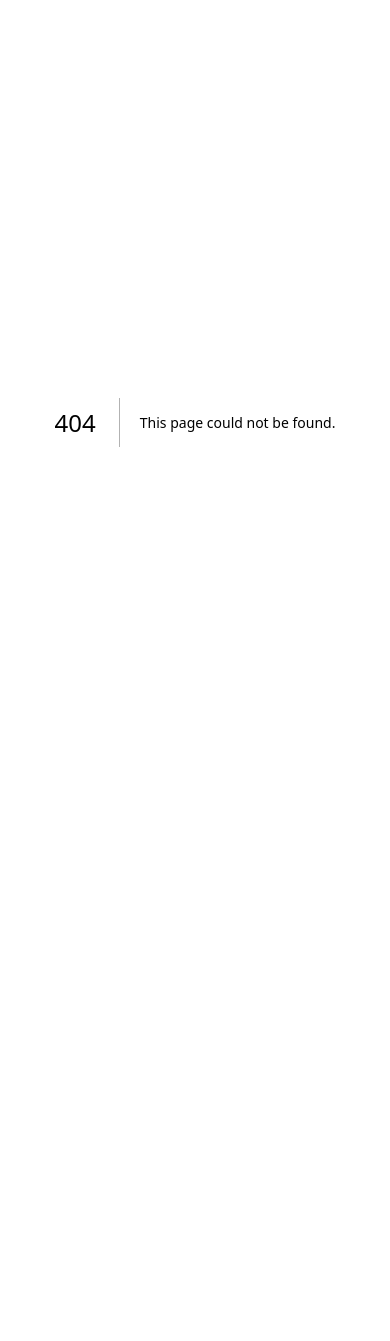
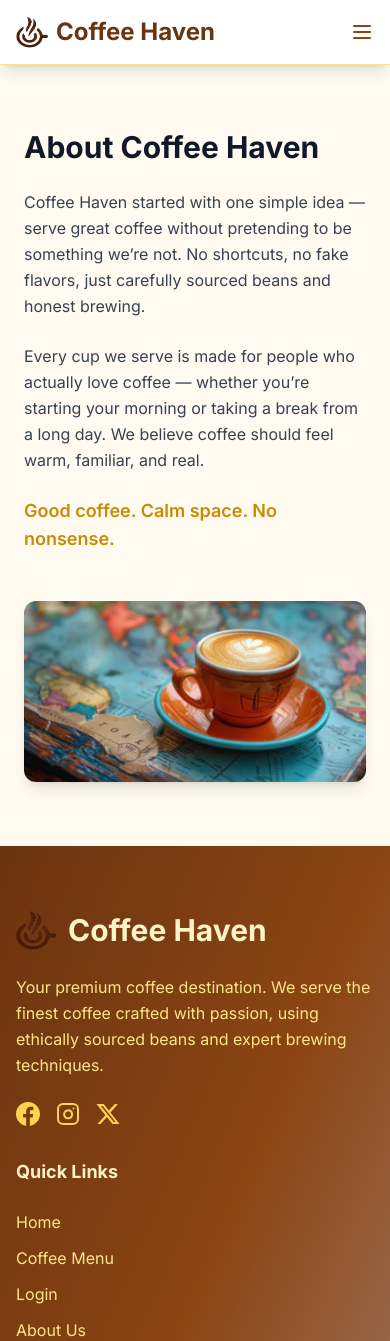
Before and after one commit to injamul007/simple-coffee-haven-website-nextjs, a Next.js app: page /about-us in a window 390 px wide. Before the commit this address had no page. Shown: the top 1341 px of the page. Before the commit the page ends 844 px from the top, so only its background shows below. Built offline with nearby package versions, Linux system fonts and the light colour scheme.

Commit message:
update and add about us section and update some css and reupdate some link name is navbar for mobile view devices

```diff
--- /dev/null
+++ b/src/app/about-us/page.jsx
@@ -0,0 +1,45 @@
+import Footer from "../../components/Footer";
+import Navbar from "../../components/Navbar";
+
+const AboutUs = () => {
+  return (
+    <section className="">
+      <Navbar></Navbar>
+      <div className="max-w-7xl mx-auto px-6 sm:px-6 lg:px-8 py-16">
+        <div className="flex flex-col md:flex-row items-center gap-12">
+          {/* Text Content */}
+          <div className="md:w-1/2 space-y-6">
+            <h2 className="text-3xl font-bold text-gray-900">
+              About Coffee Haven
+            </h2>
+            <p className="text-gray-700 leading-relaxed">
+              Coffee Haven started with one simple idea — serve great coffee
+              without pretending to be something we’re not. No shortcuts, no
+              fake flavors, just carefully sourced beans and honest brewing.
+            </p>
+            <p className="text-gray-700 leading-relaxed">
+              Every cup we serve is made for people who actually love coffee —
+              whether you’re starting your morning or taking a break from a long
+              day. We believe coffee should feel warm, familiar, and real.
+            </p>
+            <p className="text-yellow-600 font-semibold text-lg">
+              Good coffee. Calm space. No nonsense.
+            </p>
+          </div>
+
+          {/* Image */}
+          <div className="md:w-1/2">
+            <img
+              src="/best_coffee.png"
+              alt="Coffee brewing at Coffee Haven"
+              className="w-full h-auto rounded-xl shadow-lg object-cover"
+            />
+          </div>
+        </div>
+      </div>
+      <Footer></Footer>
+    </section>
+  );
+};
+
+export default AboutUs;
--- a/src/app/globals.css
+++ b/src/app/globals.css
@@ -20,7 +20,7 @@
 
 @layer components {
   .btn-primary {
-    @apply bg-coffee-700 hover:bg-coffee-800 text-cream-50 font-medium py-3 px-6 rounded-full transition-all duration-300 shadow-lg hover:shadow-xl;
+    @apply bg-coffee-700 hover:bg-coffee-800 text-cream-50 font-medium py-2 px-6 rounded-full transition-all duration-300 shadow-lg hover:shadow-xl;
   }
 
   .btn-secondary {
--- a/src/components/Navbar.jsx
+++ b/src/components/Navbar.jsx
@@ -68,25 +68,32 @@ export default function Navbar() {
           </div>
 
           {/* Desktop Menu */}
-          <div className="hidden md:flex items-center space-x-8">
+          <div className="hidden md:flex items-center space-x-4">
             <Link
               href="/"
-              className="text-coffee-700 hover:text-coffee-800 px-3 py-2 rounded-md text-sm font-medium transition-colors"
+              className="text-coffee-700 hover:text-coffee-800 px-2 py-2 rounded-md text-sm font-medium transition-colors"
             >
               Home
             </Link>
             <Link
               href="/coffee-menu"
-              className="text-coffee-700 hover:text-coffee-800 px-3 py-2 rounded-md text-sm font-medium transition-colors"
+              className="text-coffee-700 hover:text-coffee-800 px-2 py-2 rounded-md text-sm font-medium transition-colors"
             >
               Coffee Menu
+            </Link>
+
+            <Link
+              href="/about-us"
+              className="text-coffee-700 hover:text-coffee-800 px-2 py-2 rounded-md text-sm font-medium transition-colors"
+            >
+              About Us
             </Link>
 
             {isAuthenticated ? (
               <div className="flex items-center space-x-4">
                 <Link
                   href="/add-coffee"
-                  className="text-coffee-700 hover:text-coffee-800 px-3 py-2 rounded-md text-sm font-medium transition-colors"
+                  className="text-coffee-700 hover:text-coffee-800 px-2 py-2 rounded-md text-sm font-medium transition-colors"
                 >
                   Add Coffee
                 </Link>
@@ -136,15 +143,22 @@ export default function Navbar() {
             <div className="px-2 pt-2 pb-3 space-y-1 sm:px-3 bg-white border-t border-cream-200 w-full">
               <Link
                 href="/"
-                className="block text-coffee-700 hover:text-coffee-800 px-3 py-2 rounded-md text-base font-medium"
+                className="block text-coffee-700 hover:text-coffee-800 px-3 py-1 rounded-md text-base font-medium"
               >
                 Home
               </Link>
               <Link
-                href="/items"
-                className="block text-coffee-700 hover:text-coffee-800 px-3 py-2 rounded-md text-base font-medium"
+                href="/coffee-menu"
+                className="block text-coffee-700 hover:text-coffee-800 px-3 py-1 rounded-md text-base font-medium"
               >
-                Menu
+                Coffee Menu
+              </Link>
+
+              <Link
+                href="/about-us"
+                className="block text-coffee-700 hover:text-coffee-800 px-3 py-1 rounded-md text-base font-medium"
+              >
+                About Us
               </Link>
 
               {isAuthenticated ? (
```
Also changed, not shown: public/best_coffee.png (added).
